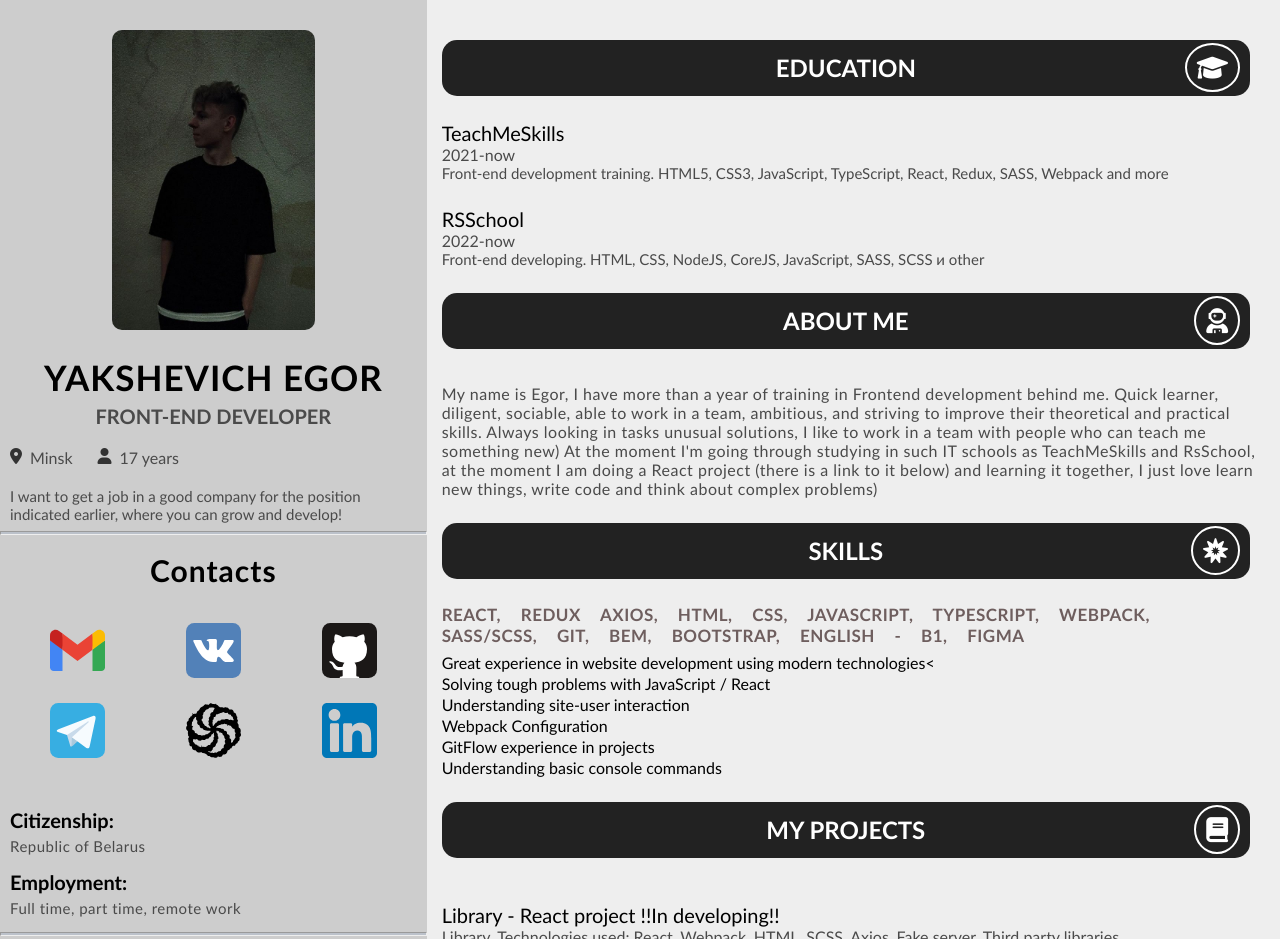
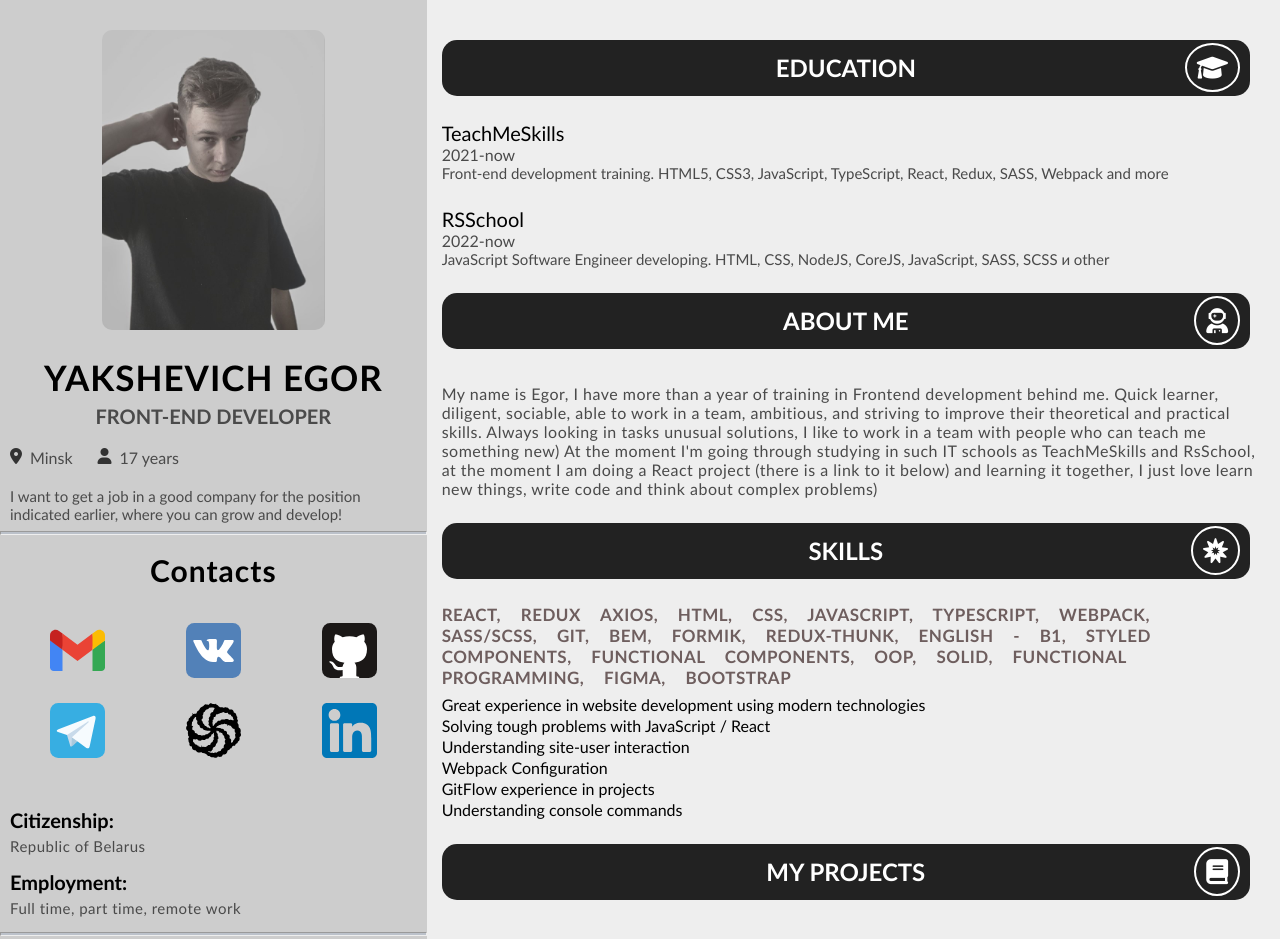
Before and after one commit to AbzMijon/Resume, a plain HTML site: page index.html in a window 1280 px wide. Shown: the top 939 px of the page. Drawn offline with Linux system fonts and the light colour scheme.

Commit message:
change avatar and add some skills

```diff
--- a/index.html
+++ b/index.html
@@ -15,7 +15,7 @@
         <div class="left">
             <div class="container--left">
                 <div class="left__img-block">
-                    <img src="./images/768c3088-e0a8-4191-ad6c-83743c960178.jpg" alt="" class="left__avatar">
+                    <img src="./images/dd759c9d-f837-445b-adb5-f947a780b46b.jfif" alt="" class="left__avatar">
                 </div>
                 <h1 class="right__name">YAKSHEVICH EGOR</h1>
                 <h2 class="right__work">FRONT-END DEVELOPER</h2>
@@ -95,7 +95,7 @@
                         <p>RSSchool</p>
                     </a>
                     <p class="right__date-education">2022-now</p>
-                    <p class="right__education-text">Front-end developing. HTML, CSS, NodeJS, CoreJS, JavaScript, SASS,
+                    <p class="right__education-text">JavaScript Software Engineer developing. HTML, CSS, NodeJS, CoreJS, JavaScript, SASS,
                         SCSS и other</p>
                 </section>
 
@@ -119,15 +119,15 @@
                     <div class="right__name-block">
                         <h4 class="right__title">SKILLS<i class="fa-solid fa-bahai"></i></h4>
                     </div>
-                    <p class="skills__row">React, Redux Axios, HTML, CSS, JavaScript, TypeScript, Webpack, SASS/SCSS, Git, BEM, Bootstrap,
-                        English - B1, Figma</p>
+                    <p class="skills__row">React, Redux Axios, HTML, CSS, JavaScript, TypeScript, Webpack, SASS/SCSS, Git, BEM, Formik, Redux-Thunk,
+                        English - B1, Styled Components, Functional Components, OOP, SOLID, Functional programming, Figma, Bootstrap</p>
                     <ul class="skills__list">
-                        <li class="skills__item">Great experience in website development using modern technologies<</li>
+                        <li class="skills__item">Great experience in website development using modern technologies</li>
                         <li class="skills__item">Solving tough problems with JavaScript / React</li>
                         <li class="skills__item">Understanding site-user interaction</li>
                         <li class="skills__item">Webpack Configuration</li>
                         <li class="skills__item">GitFlow experience in projects</li>
-                        <li class="skills__item">Understanding basic console commands</li>
+                        <li class="skills__item">Understanding console commands</li>
                     </ul>
                 </section>
 
```
Also changed, not shown: images/dd759c9d-f837-445b-adb5-f947a780b46b.jfif (added).
